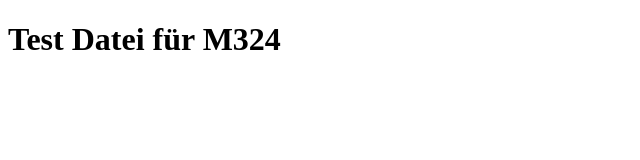
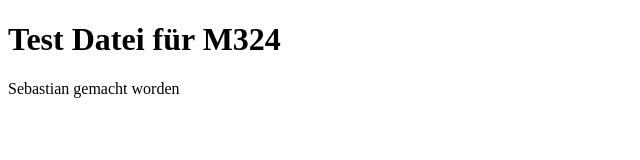
Before and after one commit to SchwynSebastian/github-flow-M324, a plain HTML site: page index.html in a window 1280 px wide. Shown: the whole page, without its empty margins (0-640 px from the left). Drawn offline with Linux system fonts and the light colour scheme.

Commit message:
add footer section

```diff
--- a/index.html
+++ b/index.html
@@ -7,4 +7,5 @@
 <body>
     <h1>Test Datei für M324</h1>
 </body>
+<footer>Sebastian gemacht worden</footer>
 </html>
```
